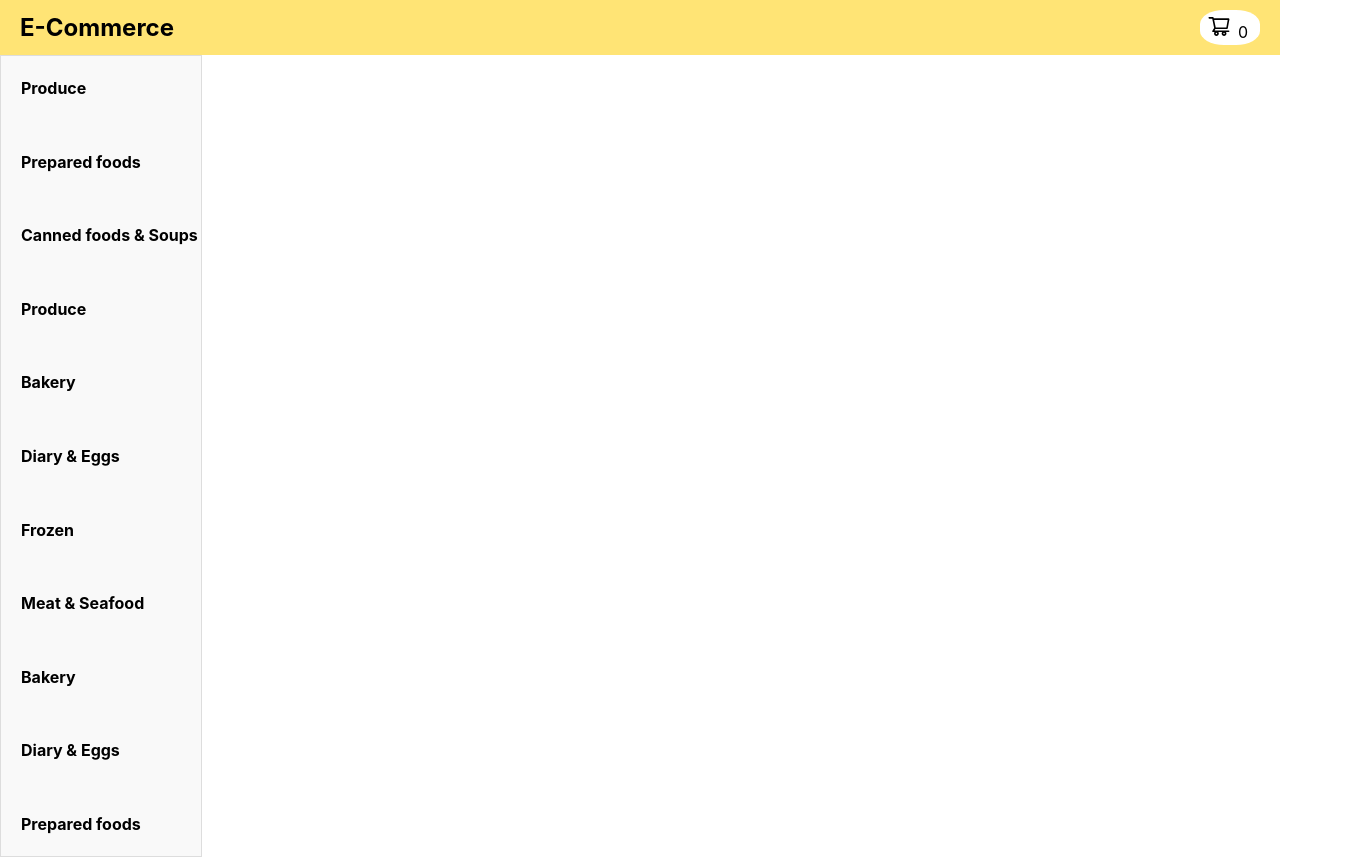
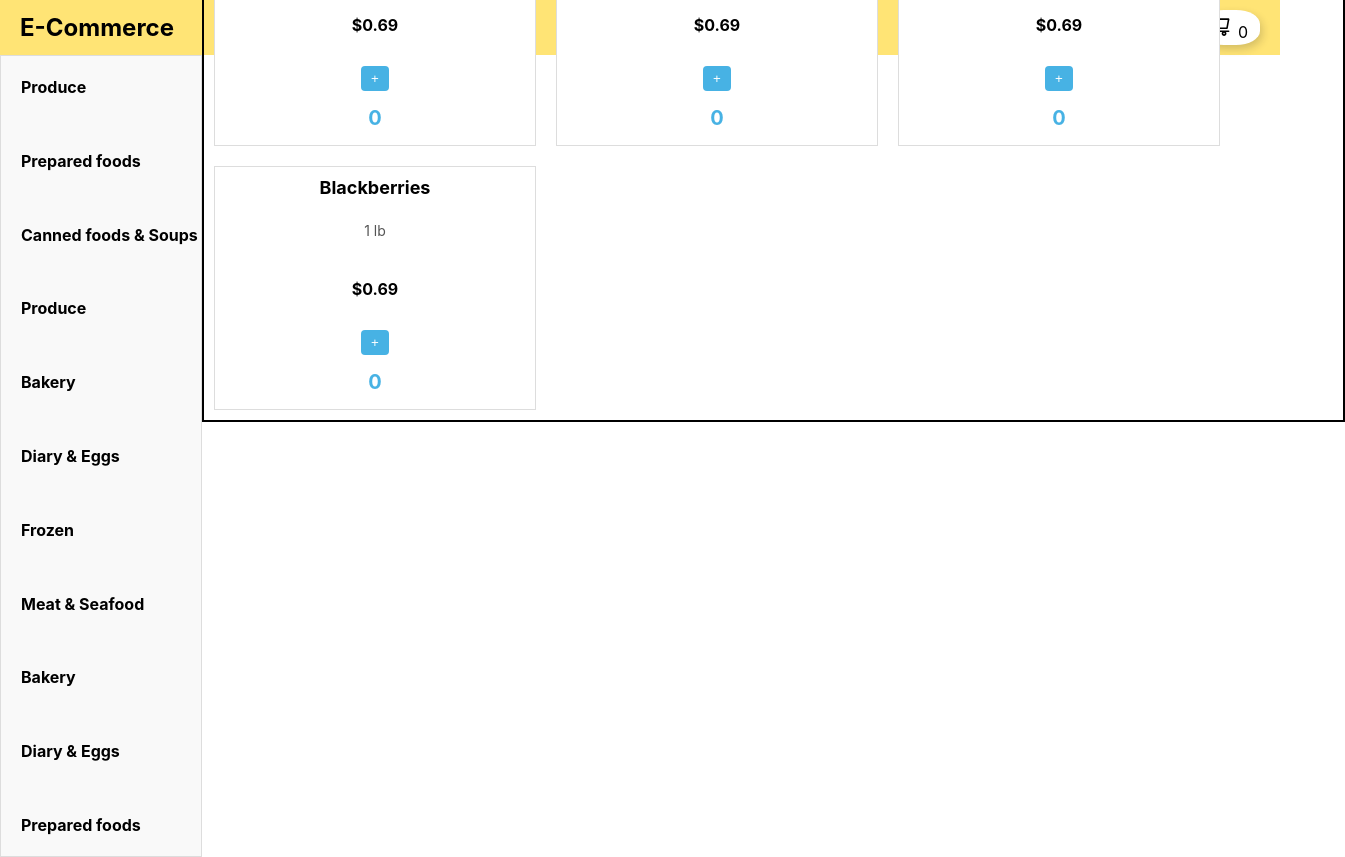
Before and after one commit to Bindumuniyappa/kumilab_assign_app, a React (Create React App) app: page / in a window 1280 px wide. Shown: the whole page, 1345 px wide, since content can reach past the window. Built offline with nearby package versions, Linux system fonts and the light colour scheme.

Commit message:
made changes to product ,cart,categorypanel and more

```diff
--- a/package.json
+++ b/package.json
@@ -12,7 +12,8 @@
     "@types/react-dom": "^18.2.13",
     "react": "^18.2.0",
     "react-dom": "^18.2.0",
-    "react-scripts": "5.0.1",
+    "react-icons": "^4.11.0",
+    "react-scripts": "^5.0.1",
     "typescript": "^4.9.5",
     "web-vitals": "^2.1.4"
   },
--- a/src/App.css
+++ b/src/App.css
@@ -2,3 +2,13 @@
   font-size: 2rem;
   cursor: pointer;
 }
+
+.main-content{
+  width: 89%;
+  display:flex;
+  flex-wrap: wrap;
+  border: 2px solid black;
+  position: relative;
+  margin-left: 202px;
+  margin-top: -967px;
+}
--- a/src/App.tsx
+++ b/src/App.tsx
@@ -1,18 +1,61 @@
-import React from 'react';
+import React,{useState} from 'react';
 import './App.css';
 import Navbar from './components/Navbar/Navbar';
 import CategoryPanel from './components/CategoryPanel/CategoryPanel';
+import Product from './components/Product/Product';
+
+const products=[
+  {
+    name:'Banana 1 ct',
+    price:'$0.69',
+    subtitle:'18 oz',
+    Image:'https://www.google.com/url?sa=i&url=https%3A%2F%2Funsplash.com%2Fs%2Fphotos%2Fbanana&psig=AOvVaw2KAG2Q2RMT03st9aKSD1To&ust=1697283093184000&source=images&cd=vfe&ved=0CBEQjRxqFwoTCNjIh7b28oEDFQAAAAAdAAAAABAE'
+  },
+  {
+    name:'Strawberries',
+    price:'$0.69',
+    subtitle:'1 lb',
+    Image:'https://www.google.com/url?sa=i&url=https%3A%2F%2Fwww.orgpick.com%2Fproducts%2Forganic-strawberry&psig=AOvVaw115y0qTB2jqJqb5KpJyLlM&ust=1697283327428000&source=images&cd=vfe&opi=89978449&ved=0CBEQjRxqFwoTCMCc-6D38oEDFQAAAAAdAAAAABAE'
+  },
+  {
+    name:'Yogurt',
+    price:'$0.69',
+    subtitle:'1 lb',
+    Image:'https://www.google.com/url?sa=i&url=https%3A%2F%2Fwww.heb.com%2Fproduct-detail%2Ffage-total-0-non-fat-plain-greek-yogurt%2F1297099&psig=AOvVaw0cF-PHX47GbGO-WKdwjJHe&ust=1697283416983000&source=images&cd=vfe&opi=89978449&ved=0CBEQjRxqFwoTCKCUnMv38oEDFQAAAAAdAAAAABAE'
+  },
+  {
+    name:'Blackberries',
+    price:'$0.69',
+    subtitle:'1 lb',
+    Image:'https://www.google.com/url?sa=i&url=https%3A%2F%2Fwww.123rf.com%2Fphoto_104084443_blackberries-in-plastic-dishes.-blackberry-in-a-transparent-container.-front-view..html&psig=AOvVaw3V_a3TmsTzmN5lhj8TzUkb&ust=1697283608746000&source=images&cd=vfe&opi=89978449&ved=0CBEQjRxqFwoTCNiN5bP48oEDFQAAAAAdAAAAABAE'
+  }
+
+]
 
 const App: React.FC = () => {
+
+  const [cartCount,setCartCount]=useState(0);
+
+  const handleAddCart=()=>{
+    setCartCount(cartCount+1);
+  }
+
   return (
     <div className="app">
       <Navbar/>
       <CategoryPanel/>
-      {/*
       <div className="main-content">
-        <Product />
+      {products.map((product, index) => (
+          <Product
+            key={index}
+            name={product.name}
+            price={product.price}
+            subtitle={product.subtitle}
+            Image={product.Image}
+            onAddToCart={handleAddCart}
+          />
+        ))}
       </div>
-      <Cart /> */}
     </div>
   );
 };
--- a/src/components/Cart/Cart.css
+++ b/src/components/Cart/Cart.css
@@ -3,7 +3,7 @@ width: 60px;
 height: 35px;
 background-color: white;
 border-radius: 40%;
-box-shadow: darkgrey;
+box-shadow: 2px 4px 8px rgba(36, 35, 35, 0.2);
 }
 
 .count-container{
--- a/src/components/CategoryPanel/CategoryPanel.css
+++ b/src/components/CategoryPanel/CategoryPanel.css
@@ -26,7 +26,7 @@
 }
 
 .category-list li {
-    padding: 6px 0;
+    padding: 5px 0;
     cursor: pointer;
     font-weight: bold;
 }
@@ -45,4 +45,8 @@
         height: 100vh;
         width: 100%;
     }
+
+    .category-list{
+        flex-direction: row;
+    }
 }
--- a/src/components/CategoryPanel/CategoryPanel.tsx
+++ b/src/components/CategoryPanel/CategoryPanel.tsx
@@ -1,14 +1,80 @@
+// import React from 'react';
+// import './CategoryPanel.css';
+// import {TbCarrot} from 'react-icons/tb';
+// import {GiWrappedSweet} from 'react-icons/gi'
+// import {GiCannedFish} from 'react-icons/gi';
+// import {MdOutlineCake} from 'react-icons/md';
+// import {TbEggs} from 'react-icons/tb';
+// import {TbMeat} from 'react-icons/tb';
+
+// const categories = ['Produce', 'Prepared foods', 'Canned foods & Soups','Produce','Bakery','Diary & Eggs','Frozen','Meat & Seafood','Bakery','Diary & Eggs','Prepared foods'];
+
+// const CategoryPanel: React.FC = () => {
+//   return (
+//     <div className="category-panel">
+//       <div className="icons">
+//         <div className="icon-container">
+//           <i><TbCarrot className='icon'/></i>
+//         </div>
+//         <div className="icon-container">
+//           <i><GiWrappedSweet className='icon'/></i>
+//         </div>
+//         <div className="icon-container">
+//           <i><MdOutlineCake className='icon'/></i>
+//         </div>
+//         <div className="icon-container">
+//           <i><GiCannedFish className='icon'/></i>
+//         </div>
+//         <div className="icon-container">
+//           <i><TbEggs className='icon'/></i>
+//         </div>
+//         <div className="icon-container">
+//           <i><TbMeat className='icon'/></i>
+//         </div>
+//       </div>
+//       <ul className="category-list">
+//         {categories.map((category, index) => (
+//           <li key={index}>{category}</li>
+//         ))}
+//       </ul>
+//     </div>
+//   );
+// };
+
+// export default CategoryPanel;
+
+
 import React from 'react';
 import './CategoryPanel.css';
+import {  GiWrappedSweet, GiCannedFish } from 'react-icons/gi';
+import { TbCarrot, TbEggs, TbMeat } from 'react-icons/tb';
+import { MdOutlineCake } from 'react-icons/md';
 
-const categories = ['Produce', 'Prepared foods', 'Canned foods & Soups','Produce','Bakery','Diary & Eggs','Frozen','Meat & Seafood','Bakery','Diary & Eggs','Prepared foods'];
+
+const categories = [
+  { name: 'Produce', icon: <TbCarrot className='icon' /> },
+  { name: 'Prepared foods', icon: <GiWrappedSweet className='icon' /> },
+  { name: 'Canned foods & Soups', icon: <GiCannedFish className='icon' /> },
+  { name: 'Produce', icon: <TbCarrot className='icon' /> },
+  { name: 'Bakery', icon: <MdOutlineCake className='icon' /> },
+  { name: 'Diary & Eggs', icon: <TbEggs className='icon' /> },
+  { name: 'Frozen', icon: <GiCannedFish className='icon' /> },
+  { name: 'Meat & Seafood', icon: <TbMeat className='icon' /> },
+  { name: 'Bakery', icon: <MdOutlineCake className='icon' /> },
+  { name: 'Diary & Eggs', icon: <TbEggs className='icon' /> },
+  { name: 'Prepared foods', icon: <GiWrappedSweet className='icon' /> },
+];
 
 const CategoryPanel: React.FC = () => {
   return (
     <div className="category-panel">
       <ul className="category-list">
         {categories.map((category, index) => (
-          <li key={index}>{category}</li>
+          <li key={index}>
+            {window.innerWidth < 768 ? category.icon :null}
+            {window.innerWidth > 768 ? category.name :null}
+            {/* {category.icon} {category.name} */}
+          </li>
         ))}
       </ul>
     </div>
--- a/src/components/Navbar/Navbar.css
+++ b/src/components/Navbar/Navbar.css
@@ -11,3 +11,13 @@
     font-size: 24px;
     font-weight: bold;
 }
+
+@media (min-width:480px) and (max-width: 767px) {
+    .navbar {
+       background-color: white;
+    }
+
+    .logo {
+        font-size: 18px;
+    }
+}
--- /dev/null
+++ b/src/components/Product/Product.css
@@ -0,0 +1,51 @@
+
+.product {
+    background-color: #fff;
+    border: 1px solid #ddd;
+    padding: 10px;
+    margin: 10px;
+    width: 300px;
+    display: flex;
+    flex-direction:column;
+    align-items: center;
+    text-align: center;
+  }
+
+  .product h3 {
+    font-size: 18px;
+    margin: 0;
+    padding-bottom: 5px;
+  }
+
+  .product-subtitle {
+    font-size: 14px;
+    color: #555;
+    padding: 5px 0;
+  }
+
+  .product-price {
+    font-size: 16px;
+    font-weight: bold;
+    padding: 5px 0;
+  }
+
+  .product button {
+    background-color: #47b2e4;
+    color: white;
+    border: none;
+    padding: 5px 10px;
+    cursor: pointer;
+    border-radius: 4px;
+    margin: 10px 0;
+  }
+
+  .product button:hover {
+    background-color: #0077b6;
+  }
+
+  .cart-count {
+    font-size: 20px;
+    font-weight: bold;
+    color: #47b2e4;
+    margin: 5px 0;
+  }
--- a/src/components/Product/Product.tsx
+++ b/src/components/Product/Product.tsx
@@ -1,10 +1,32 @@
-import React from 'react';
+// src/components/Product.tsx
+import React, { useState } from 'react';
+import './Product.css';
 
-const Product: React.FC = () => {
-  // Implement the Product component here
+interface ProductProps {
+  name: string;
+  price: string;
+  subtitle: string;
+  Image:string;
+  onAddToCart:()=>void;
+}
+
+const Product: React.FC<ProductProps> = ({ name, price, subtitle,Image,onAddToCart }) => {
+  const [cartCount, setCartCount] = useState(0);
+
+  const addToCart = () => {
+    setCartCount(cartCount + 1);
+    onAddToCart();
+  };
+
   return (
+    <div className='product-container'>
     <div className="product">
-      {/* Product details go here */}
+      <h3>{name}</h3>
+      <p className="product-subtitle">{subtitle}</p>
+      <p className="product-price">{price}</p>
+      <button onClick={addToCart}>+</button>
+      <span className="cart-count">{cartCount}</span>
+    </div>
     </div>
   );
 };
--- a/tsconfig.json
+++ b/tsconfig.json
@@ -20,6 +20,12 @@
     "noEmit": true,
     "jsx": "react-jsx"
   },
+
+  "extends": "../tsconfig.json",
+  "compilerOptions": {
+    "isolatedModules": false
+  },
+
   "include": [
     "src"
   ]
```
Also changed, not shown: 1 other file (tests, documents, lock files or other folders).
